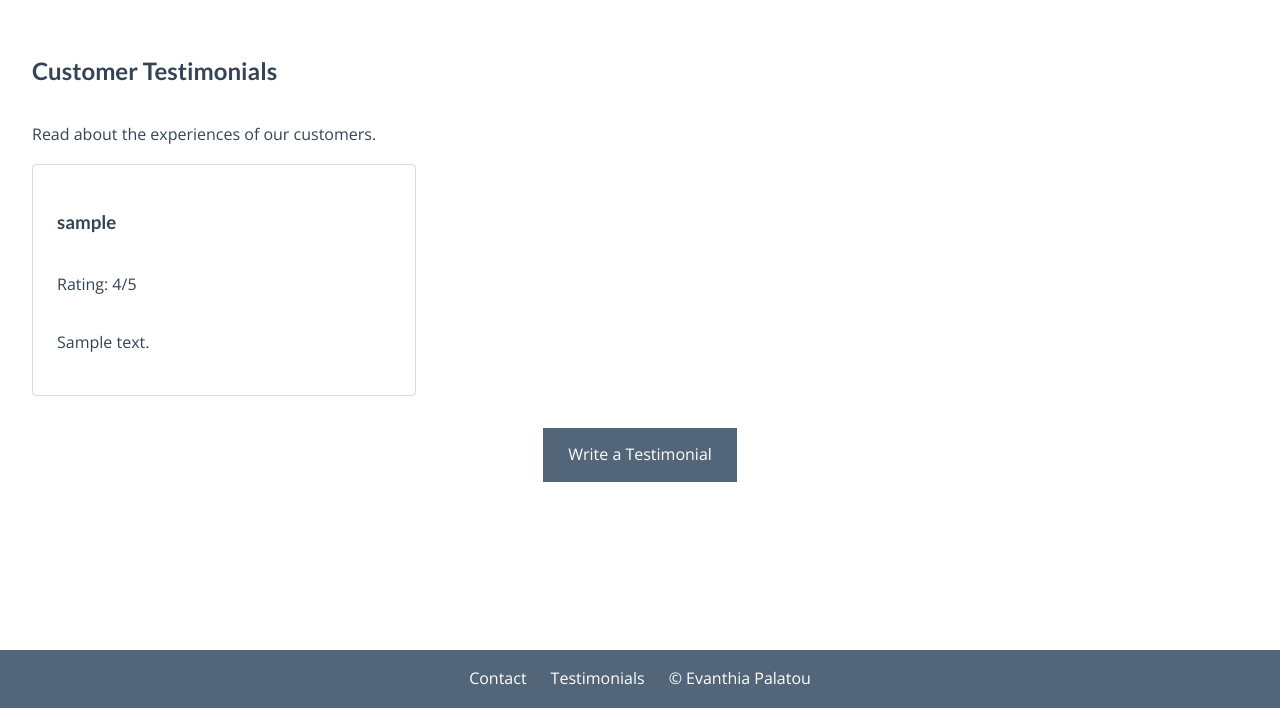
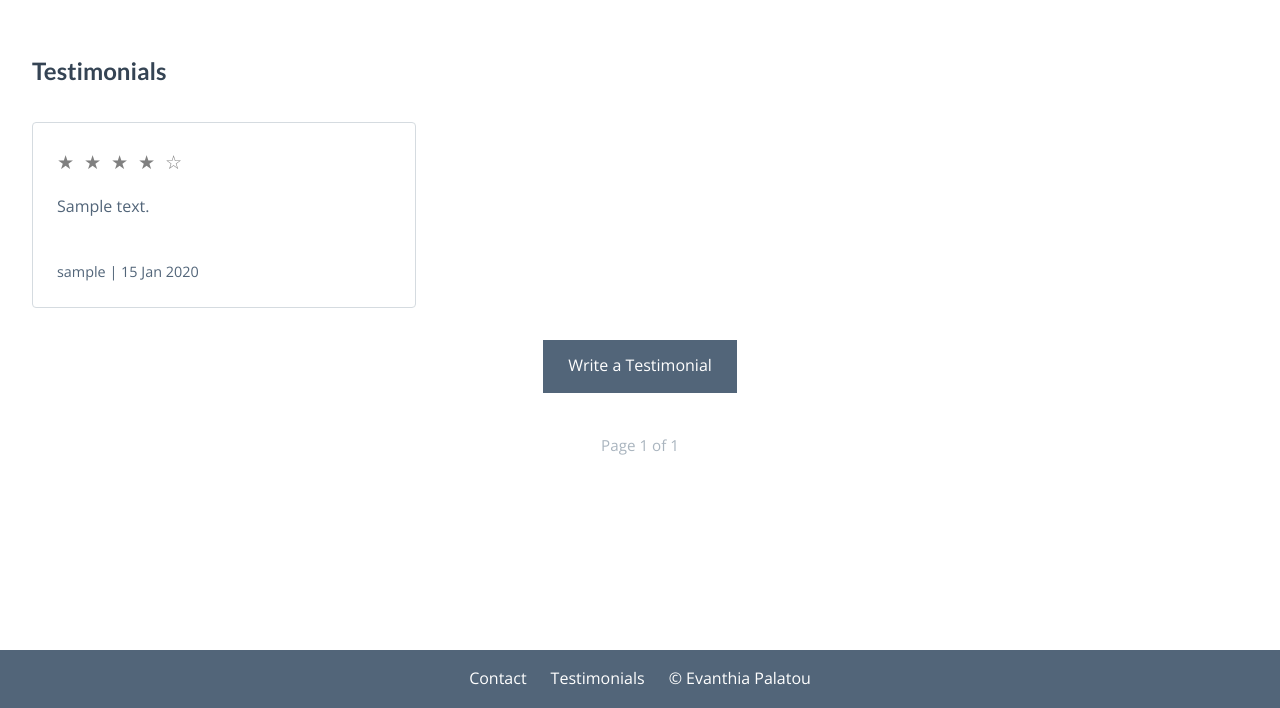
Before and after one commit to evapalatou/car-rental-app, a Django app: page /testimonials/ in a window 1280 px wide. Shown: the part 92-800 px from the top of the page. Run offline with Django 4.2, Linux system fonts and the light colour scheme; tables that the repository leaves empty hold one stand-in row (values such as "Sample post").

Commit message:
Update testimonials layout and pagination

```diff
--- a/templates/testimonials/testimonials.html
+++ b/templates/testimonials/testimonials.html
@@ -8,11 +8,7 @@
 
     <div class="testimonials-container">
 
-        <h2>Customer Testimonials</h2>
-
-        <p class="testimonials-intro">
-            Read about the experiences of our customers.
-        </p>
+        <h2>Testimonials</h2>
 
         {% if testimonials %}
 
@@ -22,13 +18,27 @@
 
                     <article class="testimonial-card">
 
-                        <h3>{{ testimonial.author.username }}</h3>
+                        <div
+                            class="testimonial-stars"
+                            aria-label="Rating: {{ testimonial.rating }} out of 5"
+                        >
+                            {% for star in "12345" %}
+                                {% if forloop.counter <= testimonial.rating %}
+                                    <span aria-hidden="true">★</span>
+                                {% else %}
+                                    <span aria-hidden="true">☆</span>
+                                {% endif %}
+                            {% endfor %}
+                        </div>
 
-                        <p class="testimonial-rating">
-                            Rating: {{ testimonial.rating }}/5
+                        <p class="testimonial-message">
+                            {{ testimonial.message }}
                         </p>
 
-                        <p>{{ testimonial.message }}</p>
+                        <p class="testimonial-author">
+                            {{ testimonial.author.username }} |
+                            {{ testimonial.created_on|date:"d M Y" }}
+                        </p>
 
                     </article>
 
@@ -53,6 +63,30 @@
             </a>
         </div>
 
+        {% if page_obj.paginator.count > 0 %}
+
+            <nav class="car-pagination" aria-label="Testimonial pages">
+
+                {% if page_obj.has_previous %}
+                    <a href="?page={{ page_obj.previous_page_number }}">
+                        &lt;&lt; Previous
+                    </a>
+                {% endif %}
+
+                <span>
+                    Page {{ page_obj.number }} of {{ page_obj.paginator.num_pages }}
+                </span>
+
+                {% if page_obj.has_next %}
+                    <a href="?page={{ page_obj.next_page_number }}">
+                        Next &gt;&gt;
+                    </a>
+                {% endif %}
+
+            </nav>
+
+        {% endif %}
+
     </div>
 
 </section>
--- a/testimonials/views.py
+++ b/testimonials/views.py
@@ -3,6 +3,7 @@ from django.contrib.auth.decorators import (
     login_required,
     user_passes_test,
 )
+from django.core.paginator import Paginator
 from django.shortcuts import (
     get_object_or_404,
     redirect,
@@ -47,10 +48,18 @@ def testimonials(request):
         is_approved=True
     ).select_related("author").order_by("-created_on")
 
+    paginator = Paginator(approved_testimonials, 9)
+
+    page_number = request.GET.get("page")
+    page_obj = paginator.get_page(page_number)
+
     return render(
         request,
         "testimonials/testimonials.html",
-        {"testimonials": approved_testimonials},
+        {
+            "testimonials": page_obj,
+            "page_obj": page_obj,
+        },
     )
 
 
```
